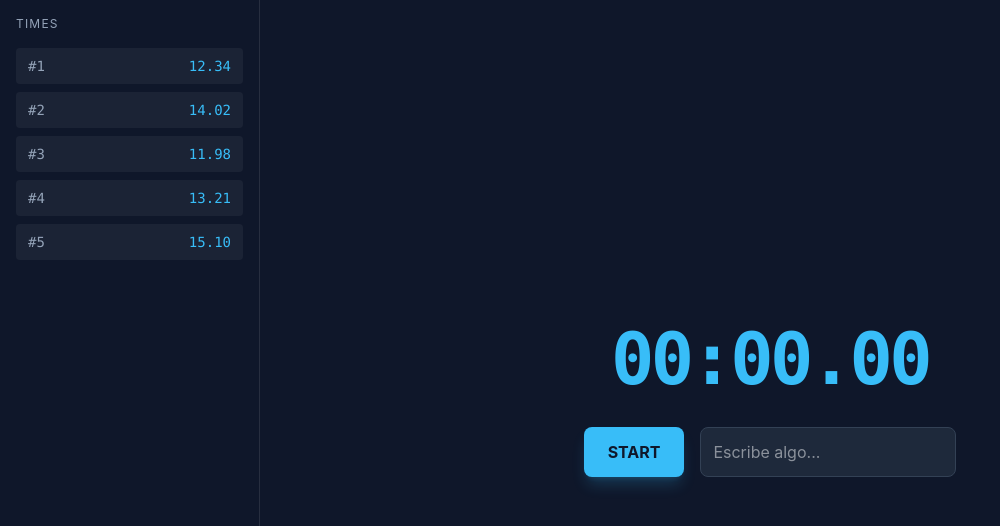
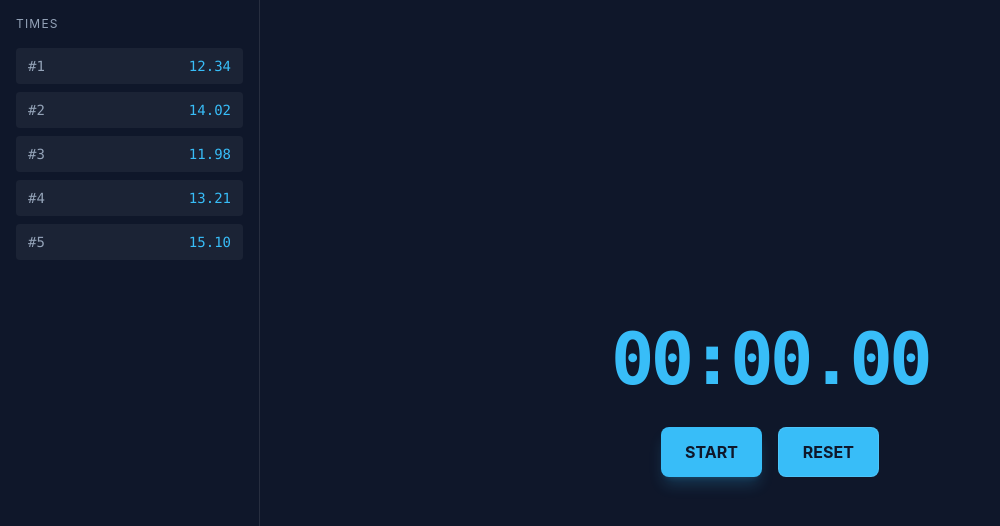
Before and after one commit to ezerfrlux/ezer-cube-timer, a React (Vite) app: page / in a window 1280 px wide. Shown: the top 526 px of the page, without its empty margins (0-1000 px from the left). Built offline with nearby package versions, Linux system fonts and the light colour scheme.

Commit message:
feat: use hook on timer

```diff
--- a/src/App.tsx
+++ b/src/App.tsx
@@ -1,25 +1,40 @@
 import "./App.css";
+import { useTimer } from "./hooks/useTimer";
 import TimesPanel from "./components/TimesPanel";
 
 function App() {
+  const { time, running, start, stop, reset } = useTimer();
+
+  const formatTime = (ms: number) => {
+    const minutes = Math.floor(ms / 60000);
+    const seconds = Math.floor((ms % 60000) / 1000);
+    const centiseconds = Math.floor(ms % 1000 / 10);
+
+    return `${minutes.toString().padStart(2, "0")}:${seconds.toString().padStart(2, "0")}.${centiseconds.toString().padStart(2, "0")}`;
+  };
+
   return (
     <div className="min-h-screen grid grid-cols-[260px_1fr] bg-background">
       <TimesPanel />
       <main className="flex flex-col items-center justify-center p-8">
         <h1 className="text-7xl font-mono font-bold text-primary mb-8 tracking-tighter">
-          00:00.00
+          {formatTime(time)}
         </h1>
 
         <div className="flex gap-4">
-          <button className="shadow-lg shadow-primary/20 px-6 py-3 rounded font-bold">
-            START
+          <button
+            onClick={running ? stop : start}
+            className="shadow-lg shadow-primary/20 px-6 py-3 rounded font-bold"
+          >
+            {running ? "STOP" : "START"}
           </button>
 
-          <input
-            type="text"
-            placeholder="Escribe algo..."
-            className="w-64 px-4 py-2 rounded bg-white/5 border border-white/10"
-          />
+          <button
+            onClick={reset}
+            className="px-6 py-3 rounded border border-white/10"
+          >
+            RESET
+          </button>
         </div>
       </main>
     </div>
```
